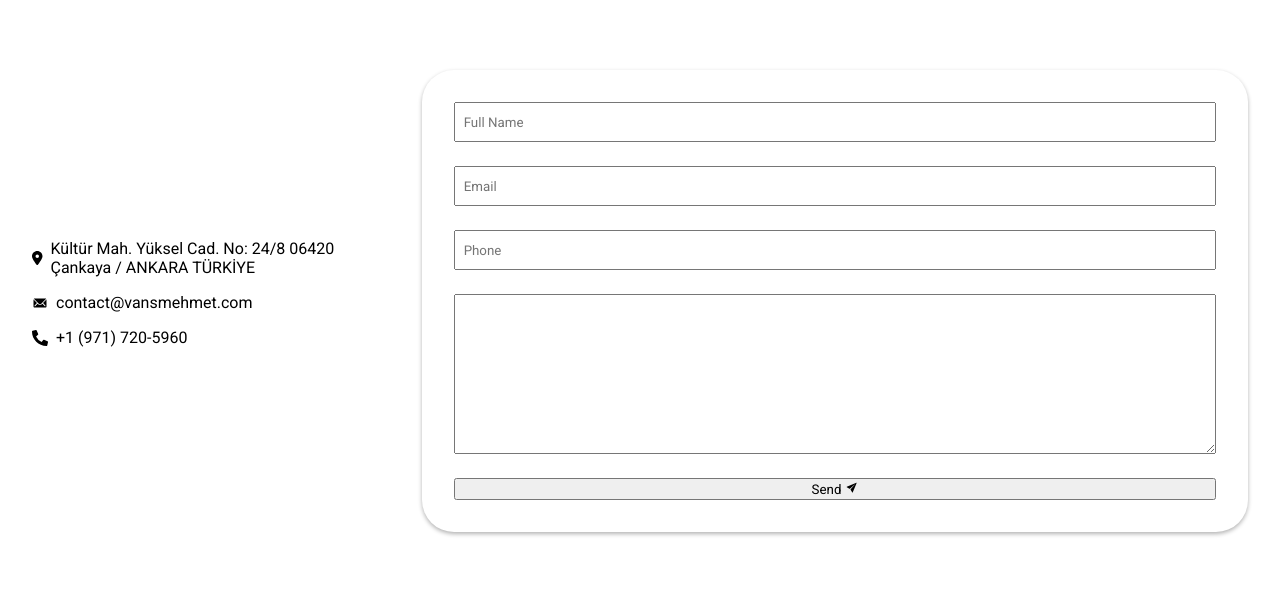
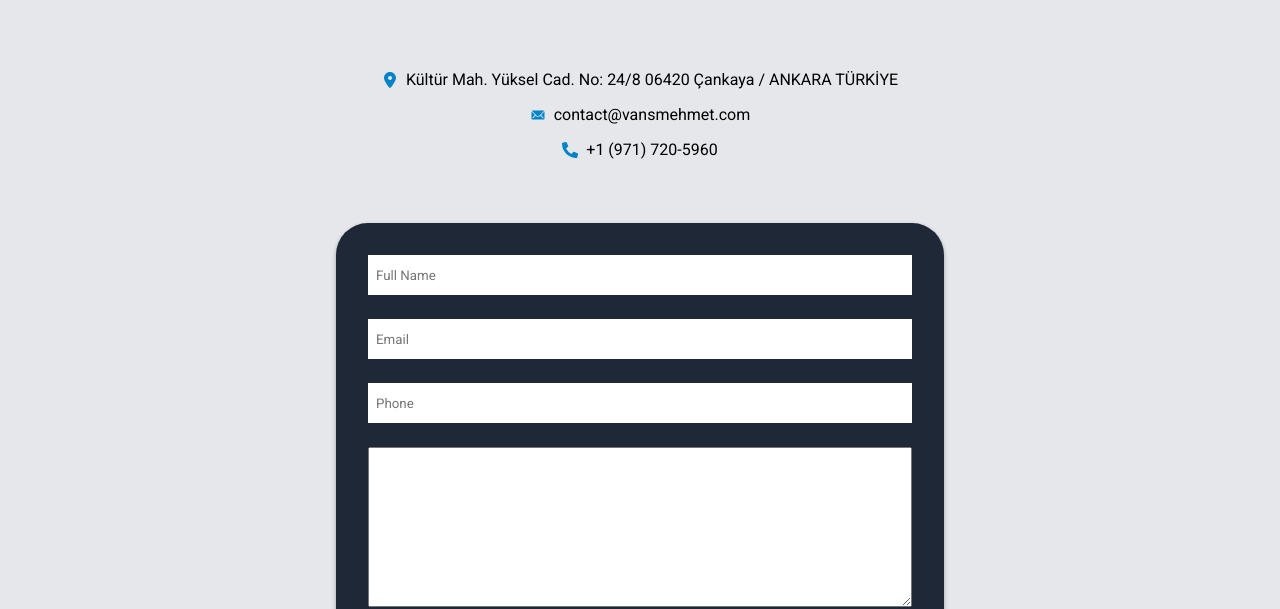
Before and after one commit to kemichris/vans-portfolio, a React (Vite) app: page /contact in a window 1280 px wide. Shown: the part 314-923 px from the top of the page. Built offline with nearby package versions, Linux system fonts and the light colour scheme.

Commit message:
contact page

```diff
--- a/src/components/Button.jsx
+++ b/src/components/Button.jsx
@@ -1,13 +1,8 @@
-import { Link } from "react-router-dom";
-
-export function Button({ icon, text, to }) {
+export function Button({ icon, text}) {
     return (
-        <Link className="btn"
-            to={to}
-            className="btn"
-        >
+        <button className="btn">
+            {text}
             {icon}
-            {text}
-        </Link>
+        </button>
     );
 }
--- a/src/components/ContactSection.jsx
+++ b/src/components/ContactSection.jsx
@@ -17,7 +17,7 @@ export function ContactSection() {
                     <input type="email" name="email" placeholder="Email" />
                     <input type="tel" name="phone" id="" placeholder="Phone" />
                     <textarea name="message" id="" ></textarea>
-                    <button type="submit">Send <IoIosSend /></button>
+                    <button type="submit" className="send-btn">Send <IoIosSend /></button>
                 </form>
             </div>
         </div>
--- a/src/components/PracticeSection.jsx
+++ b/src/components/PracticeSection.jsx
@@ -1,6 +1,6 @@
-import { Link } from "react-router-dom"
+
 import { FaArrowDown } from "react-icons/fa";
-
+import { Button } from "./Button";
 
 import { PracticeCard } from "./PracticeCard"
 export function PracticeSection() {
@@ -9,7 +9,8 @@ export function PracticeSection() {
             <div className="practice-text">
                 <p>Legal Solutions in Turkiye</p>
                 <h2>To learn more about our legal solutions, please contact us.</h2>
-                <Link to="">Practice Areas <FaArrowDown /></Link>
+
+                < Button text="Practice Areas" icon={<FaArrowDown />} />
             </div>
             <div className="practice-cards">
                 <PracticeCard text="Criminal Law" />
--- a/src/styles/Contact.css
+++ b/src/styles/Contact.css
@@ -1,28 +1,38 @@
 .contact-section {
     display: flex;
+    flex-direction: column;
+    align-items: center;
     padding: 5rem 2rem;
     align-items: center;
     gap: 3rem;
+    background-color: #e5e7eb;
 }
 
 .contact-details {
     display: flex;
     flex-direction: column;
+    align-items: center;
 }
 
 .contact-details p {
     font-size: 1rem;
     display: inline-flex;
-    align-items: center;gap: 0.5rem;
+    align-items: center;
+    gap: 0.5rem;
     margin-bottom: 1rem;
+}
+
+.contact-details svg {
+    color: #0184C7;
 }
 
 .contact-form {
     box-shadow: 0 2px 4px rgba(0, 0, 0, .3);
     border-radius: 2rem;
     padding: 2rem;
-    width: 100%;
+    width: 50%;
     max-width: 100%;
+    background-color: #1E2836;
 }
 
 .contact-form form {
@@ -34,8 +44,39 @@
 .contact-form input {
     height: 2.5rem;
     padding: 0.5rem;
+    border: none;
+}
+
+.contact-form input:focus, .contact-form textarea:focus {
+    outline: 1px solid black;
 }
 
 .contact-form textarea {
     height: 10rem;
 }
+
+.send-btn {
+    display: inline-flex;
+    align-items: center;
+    font-size: 1rem;
+    font-weight: 500;
+    gap: 0.5rem;
+    width: fit-content;
+    border: none;
+    padding: 0.8rem 1.5rem;
+    border-radius: 0.8rem;
+    transition: transform 0.3s;
+    background: linear-gradient(to right, #0184C7, #e5e7eb, #0184C7);
+    color: #111827;
+}
+
+.send-btn:hover {
+    scale: 0.9;
+}
+
+@media (max-width: 700px) {
+    .contact-form {
+        width: 100%;
+        padding: 2rem 1rem;
+    }
+}
--- a/src/styles/style.css
+++ b/src/styles/style.css
@@ -48,7 +48,6 @@
 
 /* General button */
 .btn,
-.practice-text a,
 .submit-btn {
     display: inline-flex;
     align-items: center;
@@ -63,8 +62,7 @@
     color: #111827;
 }
 
-.btn:hover,
-.practice-text a:hover {
+.btn:hover{
     transform: scale(.9);
 }
 
```
